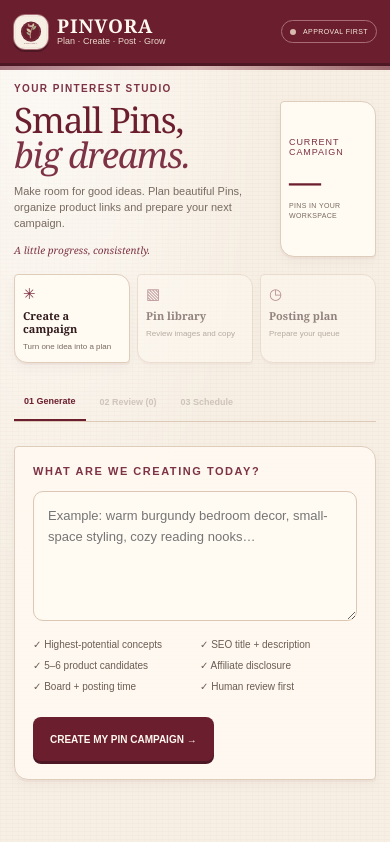
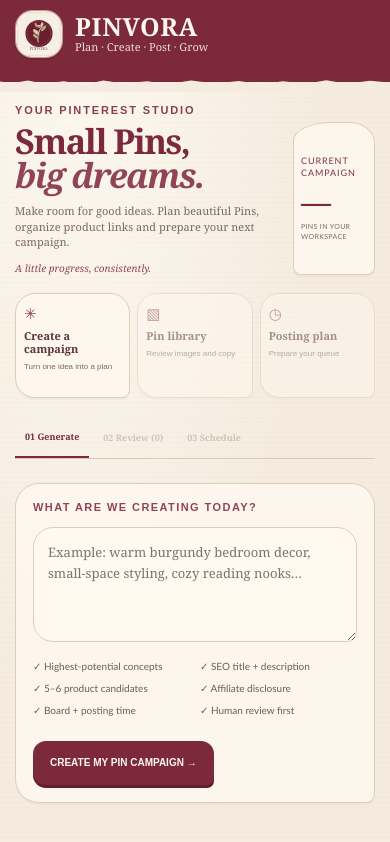
Before and after one commit to CleverCreations01/Pinora, a React (Vite) app: page / in a window 390 px wide. Shown: the top 842 px of the page. Built offline with nearby package versions, Linux system fonts and the light colour scheme.

Commit message:
Refine PINVORA into torn-paper editorial mobile interface

```diff
--- a/src/styles.css
+++ b/src/styles.css
@@ -61,3 +61,91 @@
   .quickActions b{font-size:11px}
   .quickActions small{font-size:8px}
 }
+
+
+/* Editorial torn-paper art direction — real app UI, not a mockup */
+:root{
+  --wine:#7b293b;
+  --wine2:#914456;
+  --cream:#f5ecdf;
+  --paper:#fff9ef;
+  --ink:#40272a;
+  --muted:#7c6a60;
+}
+html,body,#root,.app{min-height:100%;margin:0}
+body,.app{
+  background-color:#f5ecdf;
+  background-image:
+    radial-gradient(ellipse at 20% 10%,rgba(255,252,244,.7),transparent 55%),
+    repeating-linear-gradient(0deg,rgba(101,70,48,.022) 0px,rgba(101,70,48,.022) 1px,transparent 1px,transparent 5px);
+  font-family: "Trebuchet MS",Arial,sans-serif;
+}
+header{
+  position:relative;
+  z-index:2;
+  height:auto;
+  min-height:0;
+  padding:calc(env(safe-area-inset-top, 0px) + 12px) 18px 25px;
+  background:#7b293b;
+  border:0;
+  box-shadow:none;
+  overflow:visible;
+}
+header:after{
+  content:"";
+  position:absolute;
+  left:-1%;right:-1%;bottom:-10px;height:19px;
+  background:#f5ecdf;
+  opacity:1;
+  clip-path:polygon(0 42%,4% 54%,8% 40%,12% 57%,17% 44%,22% 61%,27% 39%,32% 55%,38% 43%,43% 59%,49% 40%,55% 55%,61% 42%,67% 60%,72% 43%,78% 56%,83% 38%,88% 57%,94% 41%,100% 53%,100% 100%,0 100%);
+}
+.brandlock{gap:12px}
+.brandlock img{width:52px;height:52px;flex-basis:52px;border-radius:17px;border:1px solid rgba(255,244,230,.55);box-shadow:0 2px 0 rgba(50,18,26,.15)}
+.logo{font-family:Georgia,"Times New Roman",serif;font-size:clamp(24px,6vw,31px);font-weight:700;letter-spacing:.025em;color:#fff7ec}
+.sub{font-family:Georgia,"Times New Roman",serif;font-size:13px;color:#f0dcd3}
+.pill{font-size:0;border:0;background:transparent;padding:0;min-width:0}
+.pill .statusDot{display:none}
+main{padding-top:25px}
+.hero h1{font-family:Georgia,"Times New Roman",serif;font-weight:700;color:#7b293b;letter-spacing:-.045em;line-height:.98}
+.hero em{font-weight:700;color:#914456}
+.eyebrow{font-family:Arial,sans-serif;font-size:11px;letter-spacing:.17em;font-weight:700;color:#884051}
+.hero .muted{font-family:Georgia,"Times New Roman",serif;color:#7c6a60}
+.heroNote{font-family:Georgia,"Times New Roman",serif;font-style:italic;color:#914456}
+.stat,.quickActions button,.card,.pin{background:rgba(255,249,239,.86);border-color:#e0cdb9;box-shadow:0 2px 0 rgba(90,48,39,.045);backdrop-filter:none}
+.stat{border-radius:48% 30% 8px 8px / 12% 14% 8px 8px}
+.quickActions button{border-radius:20px 20px 8px 20px}
+.quickActions button>span{color:#914456}
+.quickActions b{font-family:Georgia,"Times New Roman",serif;font-weight:700;color:#57353a}
+.generator{border-radius:24px 24px 9px 24px}
+.generator label{font-family:Arial,sans-serif;font-weight:700;letter-spacing:.13em}
+.generator textarea{border-radius:20px 20px 10px 20px;background:#fff9ef;border-color:#e0cdb9;font-family:Georgia,"Times New Roman",serif}
+.primary{background:#7b293b;box-shadow:0 3px 0 #5f1d2d;border-radius:13px 13px 7px 13px}
+nav{border-color:#ddc9b7}
+nav button{font-family:Georgia,"Times New Roman",serif}
+@media(max-width:750px){
+ header{padding:calc(env(safe-area-inset-top, 0px) + 10px) 15px 24px;min-height:0;height:auto;gap:8px}
+ .brandlock img{width:48px;height:48px;flex-basis:48px}
+ .logo{font-size:clamp(23px,6.4vw,29px);line-height:1}
+ .sub{font-size:11px}
+ main{padding:22px 15px 110px}
+ .hero{grid-template-columns:minmax(0,1fr) 82px;gap:9px;margin-bottom:18px}
+ .hero h1{font-size:clamp(31px,8.8vw,38px);line-height:.99;overflow-wrap:normal}
+ .hero .muted{font-size:11px;line-height:1.42}
+ .heroNote::after{font-size:10px}
+ .stat{padding:10px 7px}
+ .statLabel{font-size:7px;letter-spacing:.07em;line-height:1.35}
+ .stat b{font-size:30px}
+ .quickActions{gap:7px;margin-bottom:19px}
+ .quickActions button{padding:11px 8px;min-height:105px}
+ .quickActions b{font-size:11px;line-height:1.2}
+ .quickActions small{font-size:8px}
+ .generator{padding:17px}
+ .generator textarea{height:115px;min-height:110px}
+}
+@media(max-width:370px){
+ .brandlock img{width:42px;height:42px;flex-basis:42px}
+ .logo{font-size:22px}
+ .sub{font-size:10px}
+ .hero{grid-template-columns:minmax(0,1fr) 72px}
+ .hero h1{font-size:30px}
+}
```
